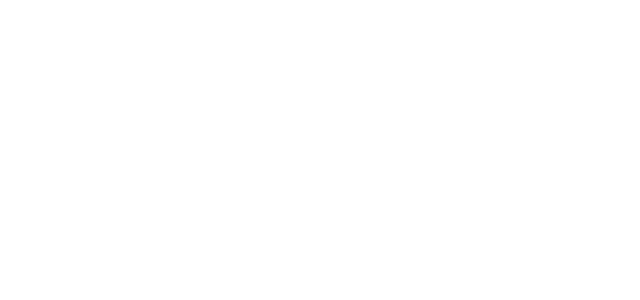
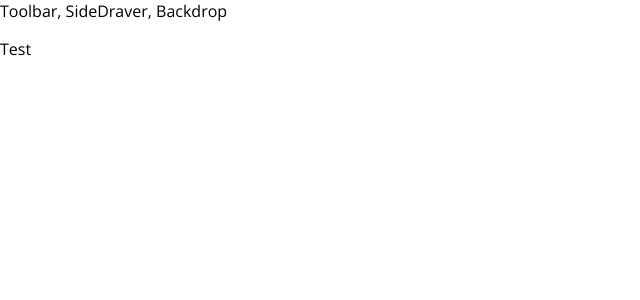
Before and after one commit to antocecere77/BurgerBuilderReduxSaga, a React app: page / in a window 1280 px wide. Shown: the top 300 px of the page, without its empty margins (0-640 px from the left). Built offline with nearby package versions, Linux system fonts and the light colour scheme.

Commit message:
Creating a layout component

```diff
--- a/src/App.js
+++ b/src/App.js
@@ -1,10 +1,14 @@
 import React, { Component } from 'react';
+
+import Layout from './components/Layout/Layout';
 
 class App extends Component {
   render() {
     return (
       <div>
-
+        <Layout>
+          <p>Test</p>
+        </Layout>
       </div>
     );
   }
--- /dev/null
+++ b/src/components/Layout/Layout.js
@@ -0,0 +1,13 @@
+import React from 'react';
+import Aux from '../../hoc/Auxiliary';
+
+const layout = (props) => (
+    <Aux>
+        <div>Toolbar, SideDraver, Backdrop</div>
+        <main>
+            {props.children}
+        </main>
+    </Aux>
+);
+
+export default layout;
--- /dev/null
+++ b/src/hoc/Auxiliary.js
@@ -0,0 +1,3 @@
+const aux = (props) => props.children;
+
+export default aux;
--- a/src/index.css
+++ b/src/index.css
@@ -1,5 +1,5 @@
 body {
   margin: 0;
   padding: 0;
-  font-family: sans-serif;
+  font-family: "Open Sans", sans-serif;
 }
```
